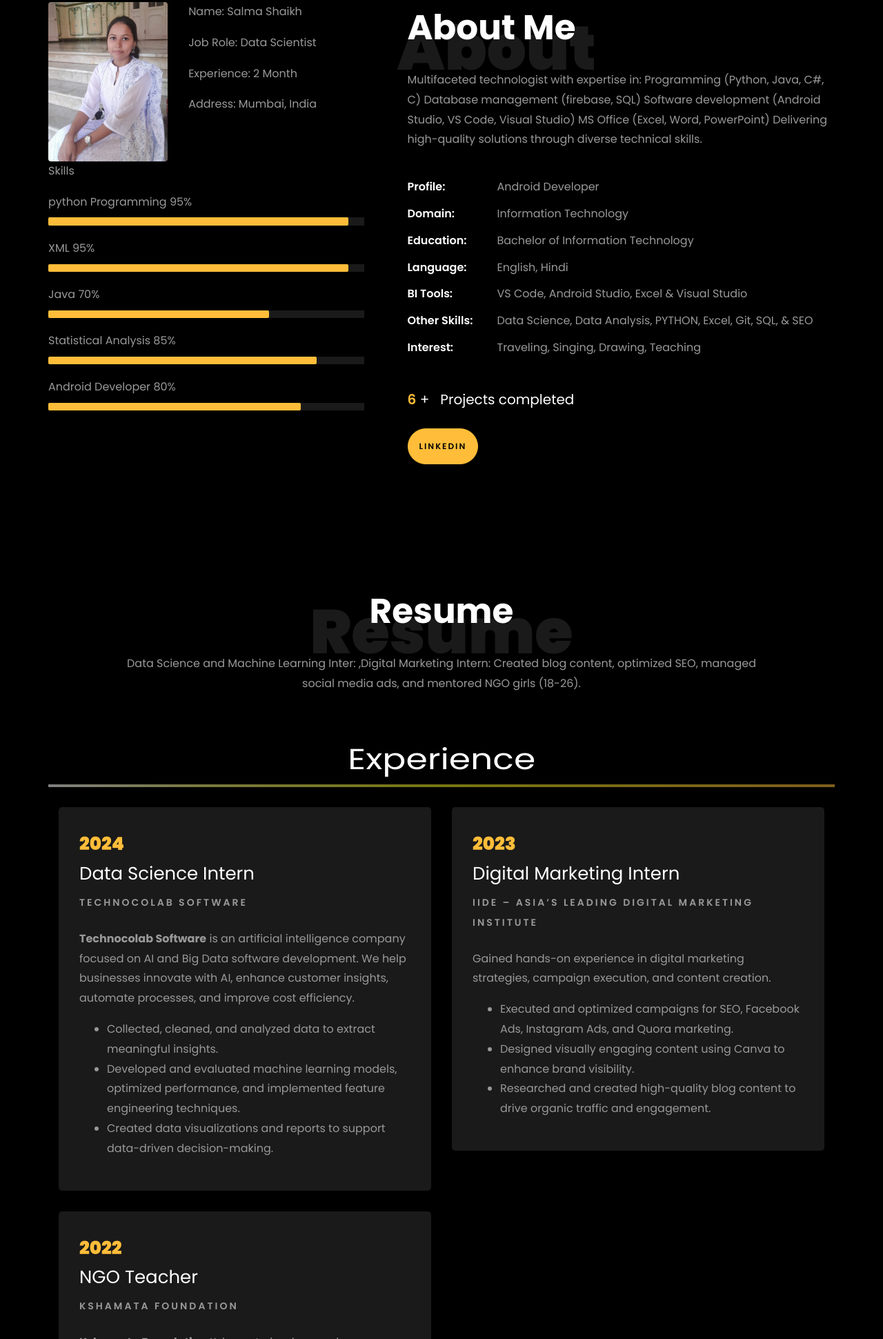
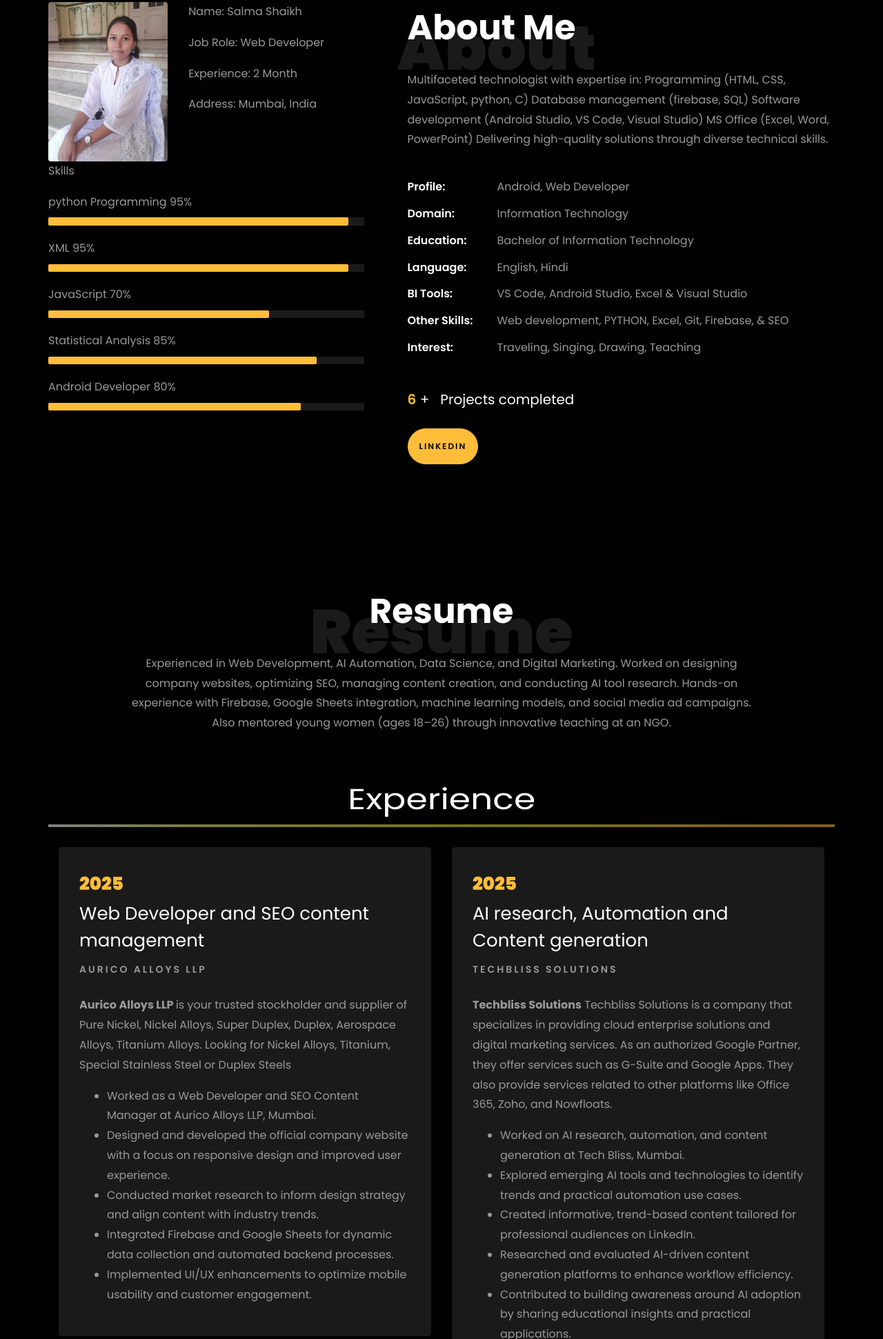
Before and after one commit to Salma-Shaikh-Web/Salma-Shaikh-Portfolio-, a plain HTML site: page index.html in a window 1280 px wide. Shown: the part 859-2800 px from the top of the page at 69% size. Drawn offline with Linux system fonts and the light colour scheme; files whose address does not match are found by name.

Commit message:
Updated index.html and added images for portfolio

```diff
--- a/index.html
+++ b/index.html
@@ -159,7 +159,7 @@
 
 						// Create an array of typing text
 						const typingTexts = [
-						'Data Scientist  ',
+						'Web Developer  ',
 						'Data Analyst',
 						'Android Developer',
 						'Teacher   ',
@@ -188,7 +188,7 @@
 
 						<br>
 						<br>
-			            <h2>Data Scientist</h2>
+			            <h2>Web Developer</h2>
 						<!-- <h2 class="d-flex" style="margin-bottom: 0">With over 5 years of experience</h2> -->
 						<!-- <br> -->
 			             <p><!--<a href="https://www.youtube.com/@RishabhMishraOfficial" class="btn btn-primary py-3 px-4">YouTube</a>  -->
@@ -221,7 +221,7 @@
 									<div class="col-sm-6 col-md-7">
 									  <div class="about-info">
 										<p><span class="title-s">Name: </span> <span>Salma Shaikh</span></p>
-										<p><span class="title-s">Job Role: </span> <span>Data Scientist</span></p>
+										<p><span class="title-s">Job Role: </span> <span>Web Developer</span></p>
 										<p><span class="title-s">Experience: </span> <span>2 Month</span></p>
 										<p><span class="title-s">Address: </span> <span>Mumbai, India</span></p>
 									  </div>
@@ -242,7 +242,7 @@
 											aria-valuemax="100"></div>
 									</div>
 
-									<span>Java</span> <span class="pull-right">70%</span>
+									<span>JavaScript</span> <span class="pull-right">70%</span>
 									<div class="progress">
 										<div class="progress-bar" role="progressbar" style="width: 70%" aria-valuenow="70" aria-valuemin="0"
 											aria-valuemax="100"></div>
@@ -273,18 +273,18 @@
 
 								<p>Multifaceted technologist with expertise in:
 
-									Programming (Python, Java, C#, C)
+									Programming (HTML, CSS, JavaScript, python, C)
 									Database management (firebase, SQL)
 									Software development (Android Studio, VS Code, Visual Studio)
 									MS Office (Excel, Word, PowerPoint)
 									Delivering high-quality solutions through diverse technical skills.</p>
 								<ul class="about-info mt-4 px-md-0 px-2">
-									<li class="d-flex"><span>Profile:</span> <span>Android Developer</span></li>
+									<li class="d-flex"><span>Profile:</span> <span>Android, Web Developer</span></li>
 									<li class="d-flex"><span>Domain:</span> <span> Information Technology</span></li>
 									<li class="d-flex"><span>Education:</span> <span>Bachelor of Information Technology</span></li>
 									<li class="d-flex"><span>Language:</span> <span>English, Hindi</span></li>
 									<li class="d-flex"><span>BI Tools:</span> <span>VS Code, Android Studio, Excel &amp; Visual Studio</span></li>
-									<li class="d-flex"><span>Other Skills:</span> <span>Data Science, Data Analysis, PYTHON, Excel, Git, SQL, &amp; SEO</span></li>
+									<li class="d-flex"><span>Other Skills:</span> <span>Web development, PYTHON, Excel, Git, Firebase, &amp; SEO</span></li>
 									<li class="d-flex"><span>Interest:</span> <span>Traveling, Singing, Drawing, Teaching</span></li>
 
 								</ul>
@@ -316,7 +316,7 @@
           <div class="col-md-10 heading-section text-center ftco-animate">
           	<h1 class="big big-2">Resume</h1>
             <h2 class="mb-4">Resume</h2>
-            <p> Data Science and Machine Learning Inter: ,Digital Marketing Intern: Created blog content, optimized SEO, managed social media ads, and mentored NGO girls (18-26).</p>
+            <p> Experienced in Web Development, AI Automation, Data Science, and Digital Marketing. Worked on designing company websites, optimizing SEO, managing content creation, and conducting AI tool research. Hands-on experience with Firebase, Google Sheets integration, machine learning models, and social media ad campaigns. Also mentored young women (ages 18–26) through innovative teaching at an NGO.</p>
           </div>
         </div>
 
@@ -327,6 +327,47 @@
 		<br>
 
 		<div class="row">
+			<div class="col-md-6">
+				<div class="resume-wrap ftco-animate">
+					<span class="date">2025</span>
+					<h2>Web Developer and SEO content management</h2>
+					<span class="position"> Aurico Alloys LLP </span>
+					<p class="mt-4">
+						<strong> Aurico Alloys LLP </strong> is your trusted stockholder and supplier of Pure Nickel, Nickel Alloys, Super Duplex, Duplex, Aerospace Alloys, Titanium Alloys. Looking for Nickel Alloys, Titanium, Special Stainless Steel or Duplex Steels
+					</p>
+					<ul>
+						<li>Worked as a Web Developer and SEO Content Manager at Aurico Alloys LLP, Mumbai.</li>
+						<li>Designed and developed the official company website with a focus on responsive design and improved user
+							experience.</li>
+						<li>Conducted market research to inform design strategy and align content with industry trends.</li>
+						<li>Integrated Firebase and Google Sheets for dynamic data collection and automated backend processes.</li>
+						<li>Implemented UI/UX enhancements to optimize mobile usability and customer engagement.</li>
+
+					</ul>
+
+				</div>
+
+			</div>
+			<div class="col-md-6">
+				<div class="resume-wrap ftco-animate">
+					<span class="date">2025</span>
+					<h2>AI research, Automation and Content generation</h2>
+					<span class="position"> Techbliss Solutions</span>
+					<p class="mt-4">
+						<strong>Techbliss Solutions</strong> Techbliss Solutions is a company that specializes in providing cloud enterprise solutions and digital marketing services. As an authorized Google Partner, they offer services such as G-Suite and Google Apps. They also provide services related to other platforms like Office 365, Zoho, and Nowfloats.
+					</p>
+					<ul>
+						<li>Worked on AI research, automation, and content generation at Tech Bliss, Mumbai.</li>
+						<li>Explored emerging AI tools and technologies to identify trends and practical automation use cases.</li>
+						<li>Created informative, trend-based content tailored for professional audiences on LinkedIn.</li>
+						<li>Researched and evaluated AI-driven content generation platforms to enhance workflow efficiency.</li>
+						<li>Contributed to building awareness around AI adoption by sharing educational insights and practical applications.
+						</li>
+					</ul>
+
+				</div>
+
+			</div>
 			<div class="col-md-6">
 				<div class="resume-wrap ftco-animate">
 					<span class="date">2024</span>
@@ -431,57 +472,88 @@
 			<div class="row d-flex">
 				<div class="col-md-4 d-flex ftco-animate">
 					<div class="blog-entry justify-content-end">
-				<a href="https://github.com/Salma-Shaikh-Web/Baker-s-Bakery" class="block-20 zoom-effect" style="background-image: url('images/bakersbakery.png');">
+						<a href="https://www.nickelsheets.com/" class="block-20 zoom-effect"
+							style="background-image: url('images/image.png');">
 						</a>
 						<div class="text mt-3 float-right d-block">
 
-				  <h3 class="heading"><a href="https://github.com/Salma-Shaikh-Web/Baker-s-Bakery">Bakery Point-of-Sale (POS) System on Android Studio</a></h3>
-				  <p>Developed a comprehensive Bakery Management System to streamline operations, optimize inventory, and enhance customer experience.</p>
+							<h3 class="heading"><a href="https://www.nickelsheets.com/">Company Website Development for Aurico Alloys LLP</a></h3>
+							<p>Worked as a Web Developer and SEO Content Manager, where I designed and developed the company’s official website with responsive design and improved UI/UX. Conducted market research, integrated Firebase and Google Sheets for streamlined data collection, and implemented mobile-friendly features to enhance user engagement.</p>
+						</div>
+					</div>
+				</div>
+				<div class="col-md-4 d-flex ftco-animate">
+					<div class="blog-entry justify-content-end">
+						<a href="https://github.com/Salma-Shaikh-Web/Baker-s-Bakery" class="block-20 zoom-effect"
+							style="background-image: url('images/bakersbakery.png');">
+						</a>
+						<div class="text mt-3 float-right d-block">
+
+							<h3 class="heading"><a href="https://github.com/Salma-Shaikh-Web/Baker-s-Bakery">Bakery
+									Point-of-Sale (POS) System on Android Studio</a></h3>
+							<p>Developed a comprehensive Bakery Management System to streamline operations, optimize
+								inventory, and enhance customer experience.</p>
 						</div>
 					</div>
 				</div>
 
 				<div class="col-md-4 d-flex ftco-animate">
 					<div class="blog-entry justify-content-end">
-				<a href="https://github.com/Salma-Shaikh-Web/Data-Analysis-Work" class="block-20 zoom-effect" style="background-image: url('images/dataanalysis.png');">
+						<a href="https://github.com/Salma-Shaikh-Web/Data-Analysis-Work" class="block-20 zoom-effect"
+							style="background-image: url('images/dataanalysis.png');">
 						</a>
 						<div class="text mt-3 float-right d-block">
 
-				  <h3 class="heading"><a href="https://github.com/Salma-Shaikh-Web/Data-Analysis-Work">Data Analysis on PowerBI</a></h3>
-				  <p>Analyzed sales data to derive actionable insights on profit trends across regions and countries.</p>
+							<h3 class="heading"><a href="https://github.com/Salma-Shaikh-Web/Data-Analysis-Work">Data
+									Analysis on PowerBI</a></h3>
+							<p>Analyzed sales data to derive actionable insights on profit trends across regions and
+								countries.</p>
 						</div>
 					</div>
 				</div>
 				<div class="col-md-4 d-flex ftco-animate">
 					<div class="blog-entry justify-content-end">
-              <a href="https://github.com/Salma-Shaikh-Web/Tank-level-control-system/blob/main/Tank%20level%20control%20system.pdf" class="block-20 zoom-effect" style="background-image: url('images/tank level control.png');">
+						<a href="https://github.com/Salma-Shaikh-Web/Tank-level-control-system/blob/main/Tank%20level%20control%20system.pdf"
+							class="block-20 zoom-effect" style="background-image: url('images/tank level control.png');">
 						</a>
 						<div class="text mt-3 float-right d-block">
 
-                <h3 class="heading"><a href="https://github.com/Salma-Shaikh-Web/Tank-level-control-system/blob/main/Tank%20level%20control%20system.pdf">Tank level control system and Electronic voting Internet of Thing projects on Tinkercad.</a></h3>
-                <p>Automated Tank Level Control: Monitor, Adjust, Optimize. Ensure process stability, safety, and compliance.</p>
+							<h3 class="heading"><a
+									href="https://github.com/Salma-Shaikh-Web/Tank-level-control-system/blob/main/Tank%20level%20control%20system.pdf">Tank
+									level control system and Electronic voting Internet of Thing projects on Tinkercad.</a>
+							</h3>
+							<p>Automated Tank Level Control: Monitor, Adjust, Optimize. Ensure process stability, safety,
+								and compliance.</p>
 						</div>
 					</div>
 				</div>
 				<div class="col-md-4 d-flex ftco-animate">
 					<div class="blog-entry justify-content-end">
-              <a href="https://github.com/Salma-Shaikh-Web/Data-Analysis-Work/blob/main/Data%20Analysis%20Work.xlsx" class="block-20 zoom-effect" style="background-image: url('images/Data_Analysis_work.png');">
+						<a href="https://github.com/Salma-Shaikh-Web/Data-Analysis-Work/blob/main/Data%20Analysis%20Work.xlsx"
+							class="block-20 zoom-effect" style="background-image: url('images/Data_Analysis_work.png');">
 						</a>
 						<div class="text mt-3 float-right d-block">
 
-                <h3 class="heading"><a href="https://github.com/Salma-Shaikh-Web/Data-Analysis-Work/blob/main/Data%20Analysis%20Work.xlsx">Data Analysis using Excel Project for Beginners</a></h3>
+							<h3 class="heading"><a
+									href="https://github.com/Salma-Shaikh-Web/Data-Analysis-Work/blob/main/Data%20Analysis%20Work.xlsx">Data
+									Analysis using Excel Project for Beginners</a></h3>
 							<p>Performed data analysis on various data using Excel to analyze data</p>
 						</div>
 					</div>
 				</div>
 				<div class="col-md-4 d-flex ftco-animate">
 					<div class="blog-entry">
-              <a href="https://github.com/rishabhnmishra/Madhav_Store_Analysis_PowerBI/blob/main/Madhav%20Store%20dashboard.jpg" class="block-20 zoom-effect" style="background-image: url('images/Android\ Project.png.png');">
+						<a href="https://github.com/rishabhnmishra/Madhav_Store_Analysis_PowerBI/blob/main/Madhav%20Store%20dashboard.jpg"
+							class="block-20 zoom-effect" style="background-image: url('images/Android\ Project.png.png');">
 						</a>
 						<div class="text mt-3 float-right d-block">
 
-                <h3 class="heading"><a href="https://github.com/rishabhnmishra/Madhav_Store_Analysis_PowerBI/blob/main/Madhav%20Store%20dashboard.jpg">Automating Manual Tasks for Enhanced Efficiency</a></h3>
-                <p>This Android project aims to develop an innovative solution to automate manual and repetitive tasks faced by my father, streamlining his daily routine and increasing productivity. By leveraging mobile technology, this application will:</p>
+							<h3 class="heading"><a
+									href="https://github.com/rishabhnmishra/Madhav_Store_Analysis_PowerBI/blob/main/Madhav%20Store%20dashboard.jpg">Automating
+									Manual Tasks for Enhanced Efficiency</a></h3>
+							<p>This Android project aims to develop an innovative solution to automate manual and repetitive
+								tasks faced by my father, streamlining his daily routine and increasing productivity. By
+								leveraging mobile technology, this application will:</p>
 						</div>
 					</div>
 				</div>
```
Also changed, not shown: images/image.png (added), 1 other file. Lines whose indentation alone changed are shown as unchanged.
